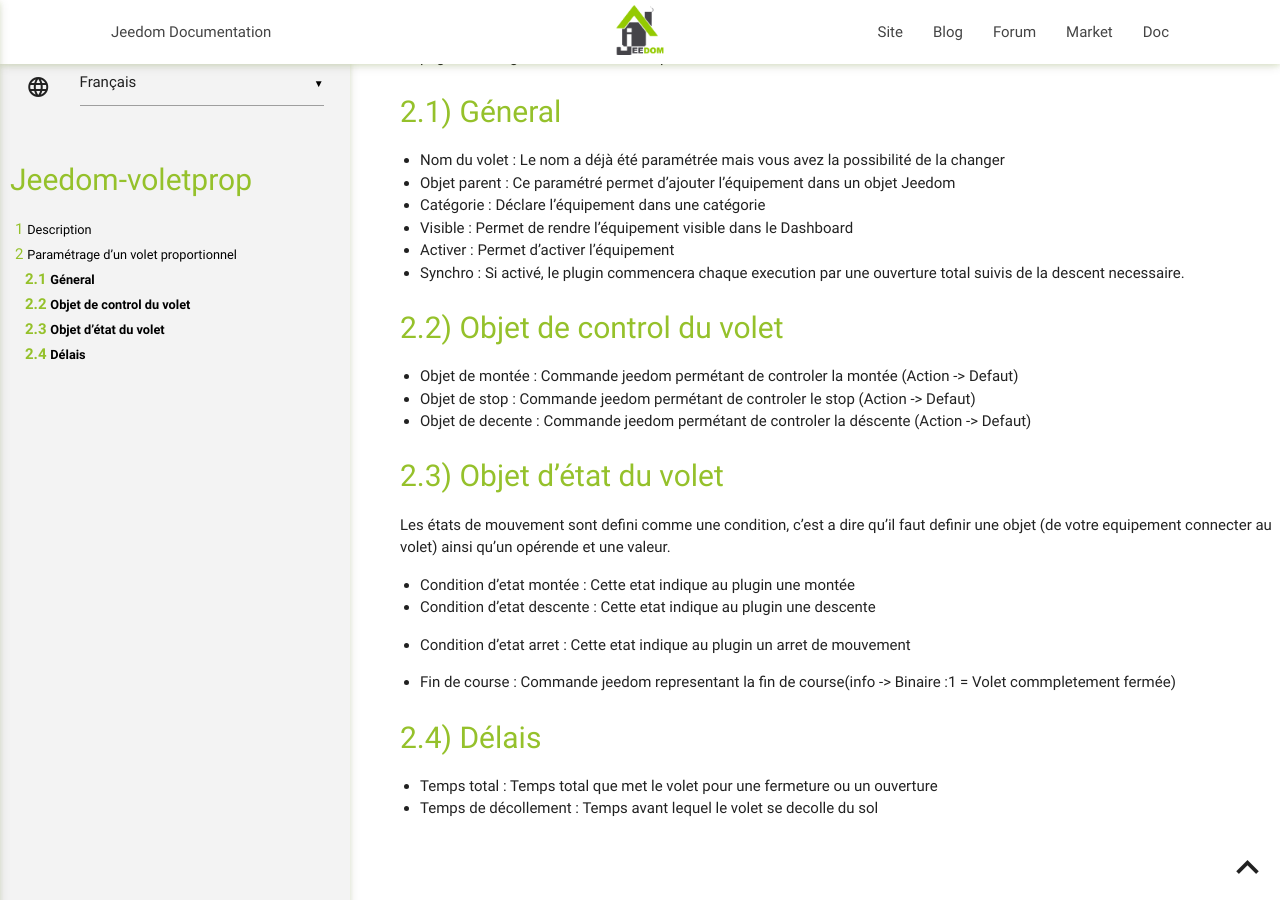
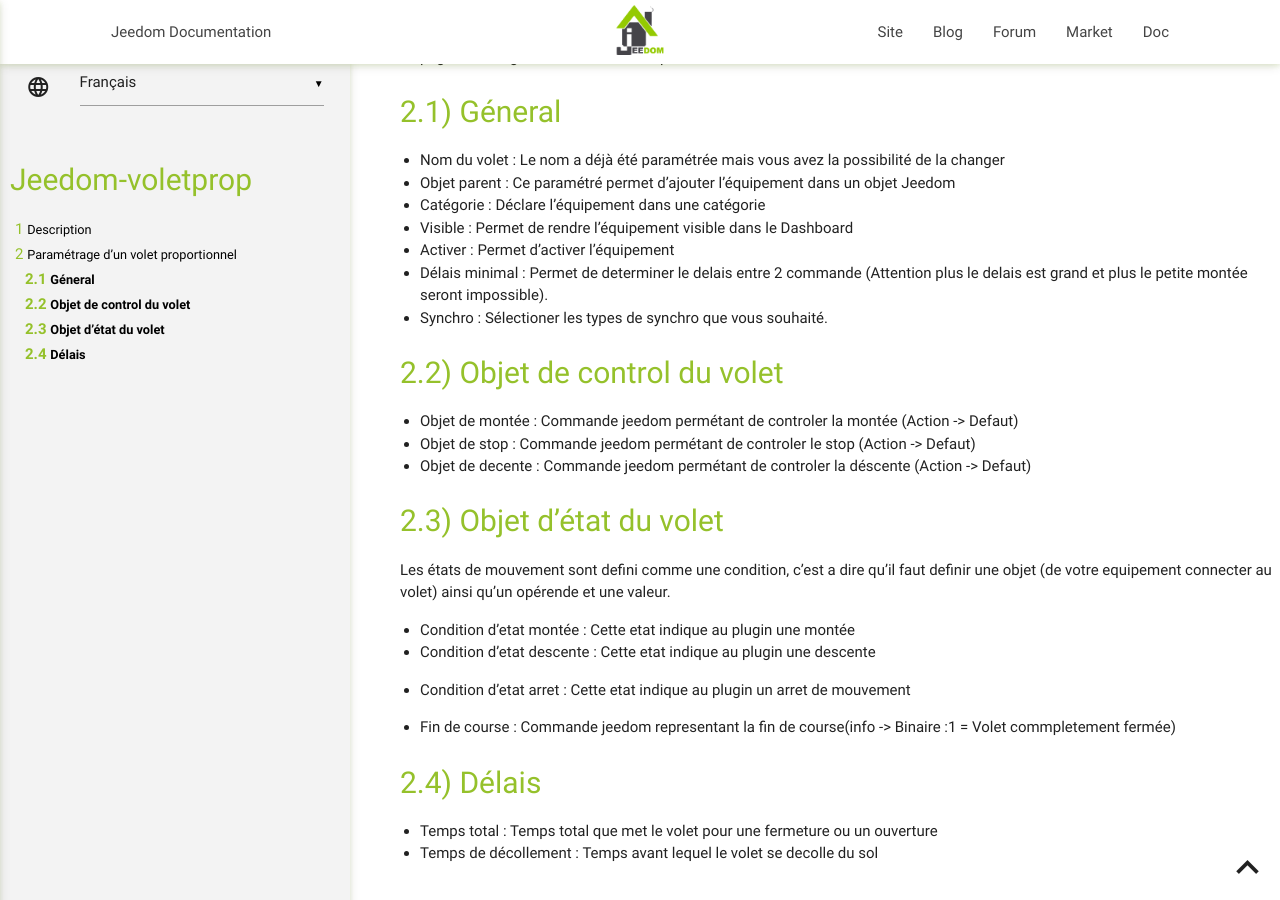
Before and after one commit to mika-nt28/Jeedom-voletProp, a Jekyll site: the page built from docs/fr_FR/index.md, in a window 1280 px wide and 900 px high, scrolled down 711 px. Built offline with Jekyll 4.4.1, drawn with Linux system fonts in a browser that asks for light colours; our own code applies the rules of GitHub Pages for plain Markdown files.

Commit message:
Update index.md

```diff
--- a/docs/fr_FR/index.md
+++ b/docs/fr_FR/index.md
@@ -17,7 +17,8 @@ Géneral
 * Catégorie : Déclare l'équipement dans une catégorie
 * Visible : Permet de rendre l'équipement visible dans le Dashboard
 * Activer : Permet d'activer l'équipement
-* Synchro : Si activé, le plugin commencera chaque execution par une ouverture total suivis de la descent necessaire.
+* Délais minimal : Permet de determiner le delais entre 2 commande (Attention plus le delais est grand et plus le petite montée seront impossible).
+* Synchro : Sélectioner les types de synchro que vous souhaité.
 
 Objet de control du volet
 ---
```
